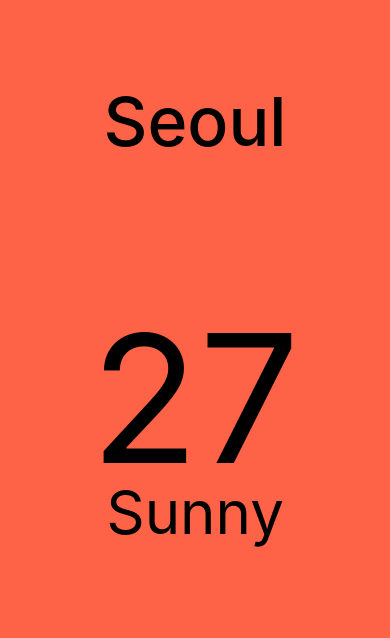
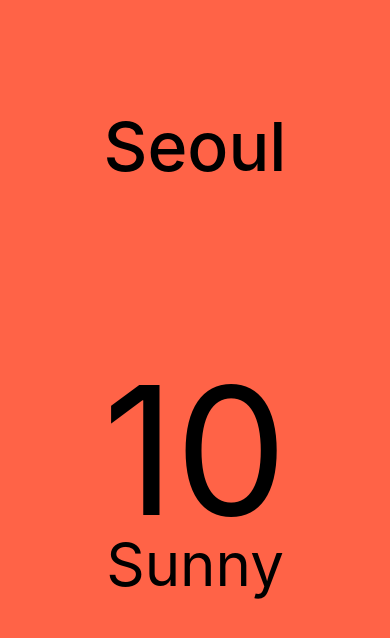
Before and after one commit to soranoh/weather_and_todo_app, a React Native app: screen / in a window 390 px wide. Shown: the top 638 px of the page. Built offline with nearby package versions, Linux system fonts and the light colour scheme.

Commit message:
#2.6 Styles part Two

```diff
--- a/App.js
+++ b/App.js
@@ -1,24 +1,41 @@
 import React from 'react';
-import { View, Text, StyleSheet } from 'react-native';
+import { View, Text, StyleSheet, ScrollView, Dimensions } from 'react-native';
 
 /*
- * 1) 기본적으로 모든 View 는 Flex Container 다.
- * 2) 웹에서 Flex Direction 의 기본값은 Row 이지만, 모바일에서 기본값은 Column 이다. (=> flexDirection: "row" 로 변경 가능)
- * 3) 웹이 아니기 때문에 Overflow 가 있어도 자동 스크롤이 불가능하다.
- * 4) 부모 View 에 flex 를 지정하면, 자식 View 에서 flex 로 크기 비율을 설정할 수 있다.
+ * 1) 웹처럼 자동 스크롤이 없기 때문에 View -> ScrollView 로 사용해야 한다.
+ * 2) ScrollView 에서는 style -> contentContainerStyle 로 사용해야지 설정된 사이즈가 적용된다.
+ * 3) 스크린보다 사이즈가 커야 스크롤이 생기기 때문에 ScrollView 에서는 flex 사이즈가 필요없다.
+ * 4) Deimensions 로 스크린의 크기를 알 수 있다.(height, width)
+ * 5) pagingEnabled 로 자유분방한 스크롤을 페이징과 비슷하게 잡아준다.
+ * 6) showsHorizontalScrollIndicator(혹은 showsVerticalScrollIndicator) 로 스크롤바를 숨긴다.
  */
+
+const { height: SCREEN_HEIGHT, width: SCREEN_WIDTH } = Dimensions.get("window");
+
 export default function App() {
   return (
     <View style={styles.container}>
       <View style={styles.city}>
         <Text style={styles.cityName}>Seoul</Text>
       </View>
-      <View style={styles.weather}>
+      <ScrollView contentContainerStyle={styles.weather} horizontal pagingEnabled showsHorizontalScrollIndicator={false}>
         <View style={styles.day}>
-          <Text style={styles.temp}>27</Text>
+          <Text style={styles.temp}>10</Text>
           <Text style={styles.description}>Sunny</Text>
         </View>
-      </View>
+        <View style={styles.day}>
+          <Text style={styles.temp}>11</Text>
+          <Text style={styles.description}>Sunny</Text>
+        </View>
+        <View style={styles.day}>
+          <Text style={styles.temp}>12</Text>
+          <Text style={styles.description}>Sunny</Text>
+        </View>
+        <View style={styles.day}>
+          <Text style={styles.temp}>13</Text>
+          <Text style={styles.description}>Sunny</Text>
+        </View>
+      </ScrollView>
     </View>
   );
 }
@@ -38,10 +55,10 @@ const styles = StyleSheet.create({
     fontWeight: "500",
   },
   weather: {
-    flex: 3,
+
   },
   day: {
-    flex: 1,
+    width: SCREEN_WIDTH,
     alignItems: "center",
   },
   temp: {
```
